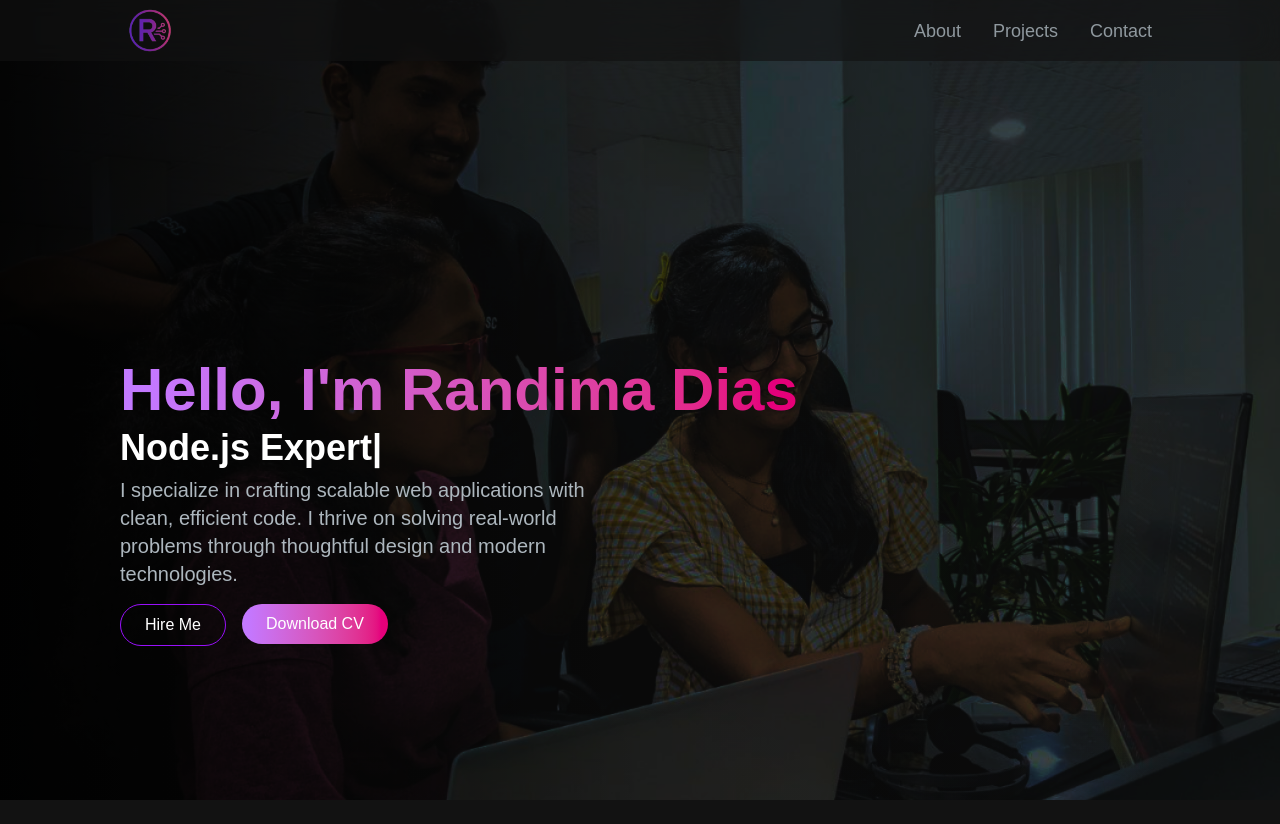
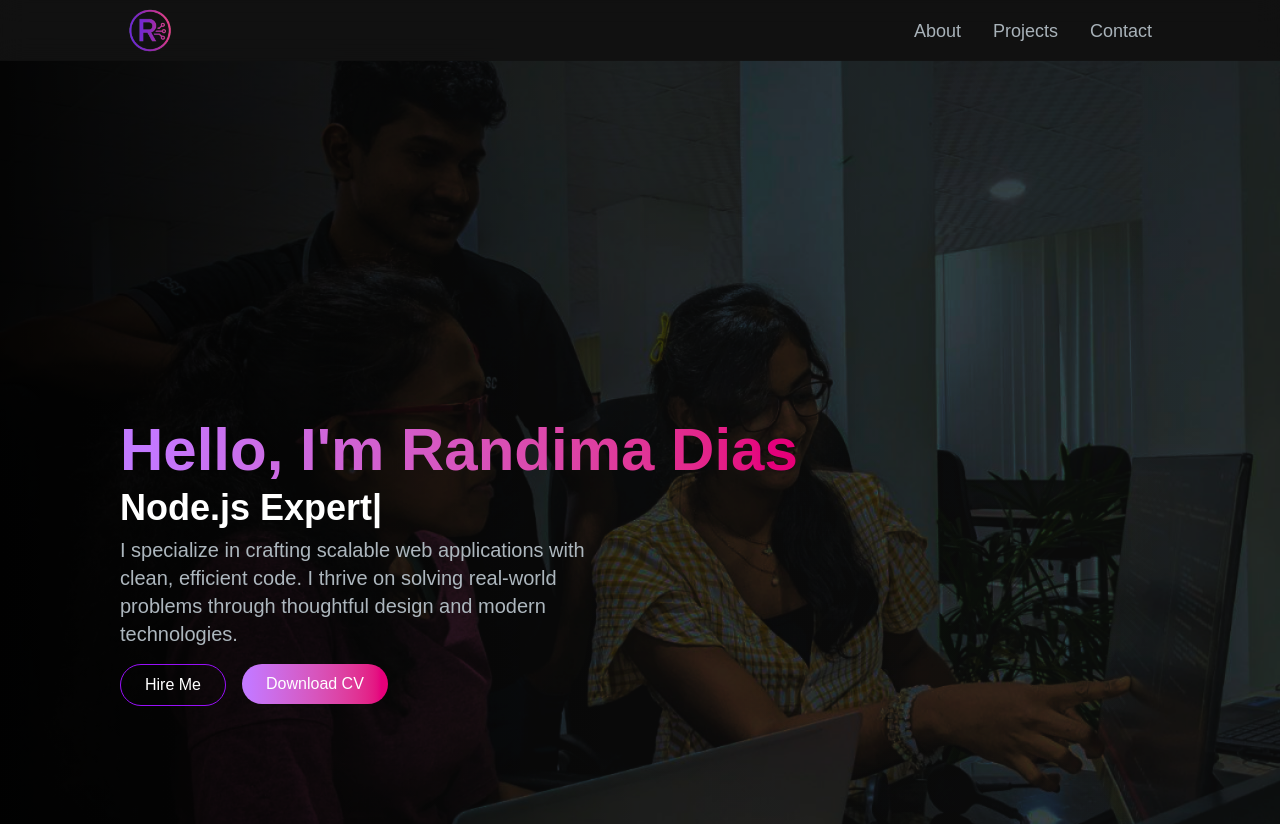
Before and after one commit to RandimaD25/portfolio-website, a Next.js app in the folder portfolio-website/: page / in a window 1280 px wide. Shown: the top 824 px of the page. Built offline with nearby package versions, Linux system fonts and the light colour scheme.

Commit message:
feat: change styles

```diff
--- a/portfolio-website/src/app/components/EmailSection.jsx
+++ b/portfolio-website/src/app/components/EmailSection.jsx
@@ -49,7 +49,7 @@ const EmailSection = () => {
   };
 
   return (
-    <section className="grid md:grid-cols-2 my-12 md:my-4 py-12 px-6 sm:px-16 relative">
+    <section className="flex-1 flex flex-col md:grid md:grid-cols-2 md:mt-10 py-12 px-6 sm:px-16 relative">
       <div className="bg-[radial-gradient(ellipse_at_center,_var(--tw-gradient-stops))] bg-purple-900 rounded-full h-80 w-80 z-0 top-2/3 -left-4 transform -translate-x-1/2 -translate-1/2 blur-2xl opacity-50 absolute "></div>
 
       <div className="px-4 xl:px-16 z-10">
@@ -86,7 +86,7 @@ const EmailSection = () => {
         </div>
       </div>
 
-      <div className="pr-4 xl:pr-16 pl-2 xl:pl-6 py-8 md:py-0">
+      <div className="z-10 pr-4 xl:pr-16 pl-2 xl:pl-6 py-8 md:py-0">
         <form
           ref={formRef}
           className="flex flex-col gap-2"
@@ -134,6 +134,7 @@ const EmailSection = () => {
           <textarea
             name="message"
             id="message"
+            cols={8}
             required
             placeholder="Write your message here..."
             className="bg-[#1819E] border border-[#33353F] placeholder-[#9CA2A9] text-gray-100 text-sm rounded-lg block p-2.5 mb-3"
--- a/portfolio-website/src/app/components/Footer.jsx
+++ b/portfolio-website/src/app/components/Footer.jsx
@@ -3,7 +3,7 @@ import React from "react";
 const Footer = () => {
   return (
     <footer
-      className="footer border border-t-[#33353f] border-l-transparent border-r-transparent text-wj
+      className="z-10 footer border border-t-[#33353f] border-l-transparent border-r-transparent text-wj
     "
     >
       <div className="container py-4 flex justify-center">
--- a/portfolio-website/src/app/components/Navbar.jsx
+++ b/portfolio-website/src/app/components/Navbar.jsx
@@ -25,7 +25,7 @@ const navLinks = [
 const Navbar = () => {
   const [navbarOpen, setNavbarOpen] = useState(false);
   return (
-    <nav className="top-0 left-0 right-0 fixed z-50 bg-[#121212]/80 backdrop-blur-md opacity-80 px-6 sm:px-16">
+    <nav className="top-0 left-0 right-0 fixed z-50 bg-[#121212]/80 backdrop-blur-md opacity-98 px-6 sm:px-16">
       <div className="flex flex-wrap items-center justify-between mx-auto px-4 xl:px-16 py-2">
         <Link href={"/"}>
           <Image src="/logo-image.png" width={45} height={45} alt="logo" />
--- a/portfolio-website/src/app/page.js
+++ b/portfolio-website/src/app/page.js
@@ -1,22 +1,48 @@
-import Image from "next/image";
+// import Image from "next/image";
+// import HeroSection from "./components/HeroSection";
+// import Navbar from "./components/Navbar";
+// import AboutSection from "./components/AboutSection";
+// import ProjectSection from "./components/ProjectSection";
+// import EmailSection from "./components/EmailSection";
+// import Footer from "./components/Footer";
+
+// export default function Home() {
+//   return (
+//     <main className="flex min-h-screen flex-col bg-[#121212]">
+//       <Navbar />
+//       <div className="flex-1 flex flex-col justify-between">
+//         <HeroSection />
+//         <AboutSection />
+//         <ProjectSection />
+//         <EmailSection />
+//       </div>
+//       <Footer />
+//     </main>
+//   );
+// }
 import HeroSection from "./components/HeroSection";
-import Navbar from "./components/Navbar";
 import AboutSection from "./components/AboutSection";
 import ProjectSection from "./components/ProjectSection";
+import Navbar from "./components/Navbar";
 import EmailSection from "./components/EmailSection";
 import Footer from "./components/Footer";
 
 export default function Home() {
   return (
-    <main className="flex min-h-screen flex-col bg-[#121212]">
-      <Navbar />
-      <div className="">
+    <main className="flex flex-col bg-[#121212]">
+      <Navbar /> {/* Fixed at top */}
+      <div className="pt-[60px] flex flex-col">
+        {" "}
+        {/* Padding to account for fixed navbar */}
         <HeroSection />
         <AboutSection />
         <ProjectSection />
-        <EmailSection />
+        {/* This block fills the screen below the navbar */}
+        <div className="min-h-[calc(100vh-60px)] flex flex-col justify-between space-y-0">
+          <EmailSection />
+          <Footer />
+        </div>
       </div>
-      <Footer />
     </main>
   );
 }
--- /dev/null
+++ b/portfolio-website/tailwind.config.js
@@ -0,0 +1,19 @@
+/** @type {import('tailwindcss').Config} */
+
+module.exports = {
+  content: [
+    "./src/pages/**/*.{js,ts,jsx,tsx,mdx}",
+    "./src/components/**/*.{js,ts,jsx,tsx,mdx}",
+    "./src/app/**/*.{js,ts,jsx,tsx,mdx}",
+  ],
+  theme: {
+    extend: {
+      backgroundImage: {
+        "gradient-radial": "radial-gradient(var(--tw-gradient-stops))",
+        "gradient-conic":
+          "conic-gradient(from 180deg at 50% 50%, var(--tw-gradient-stops))",
+      },
+    },
+  },
+  plugins: [],
+};
```
